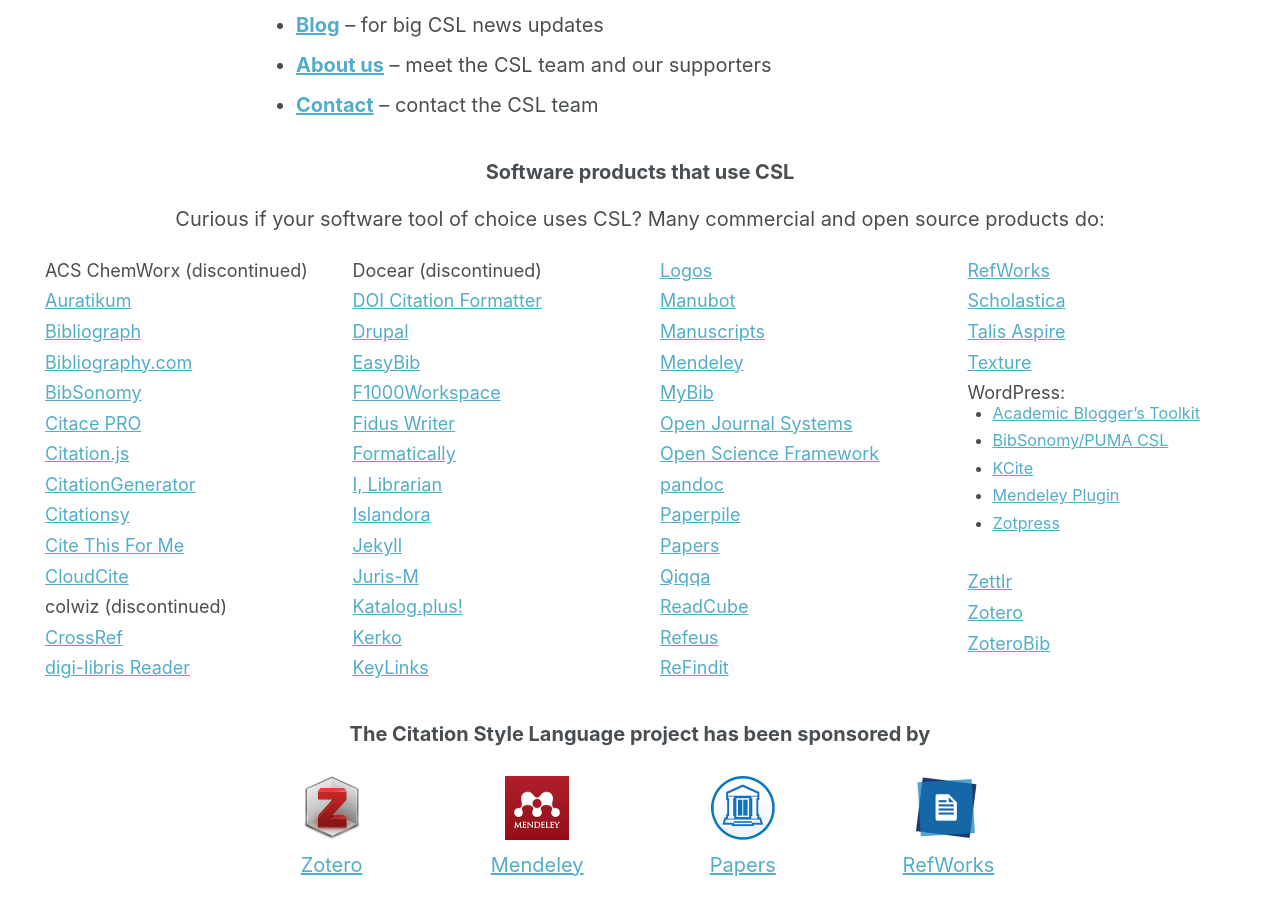
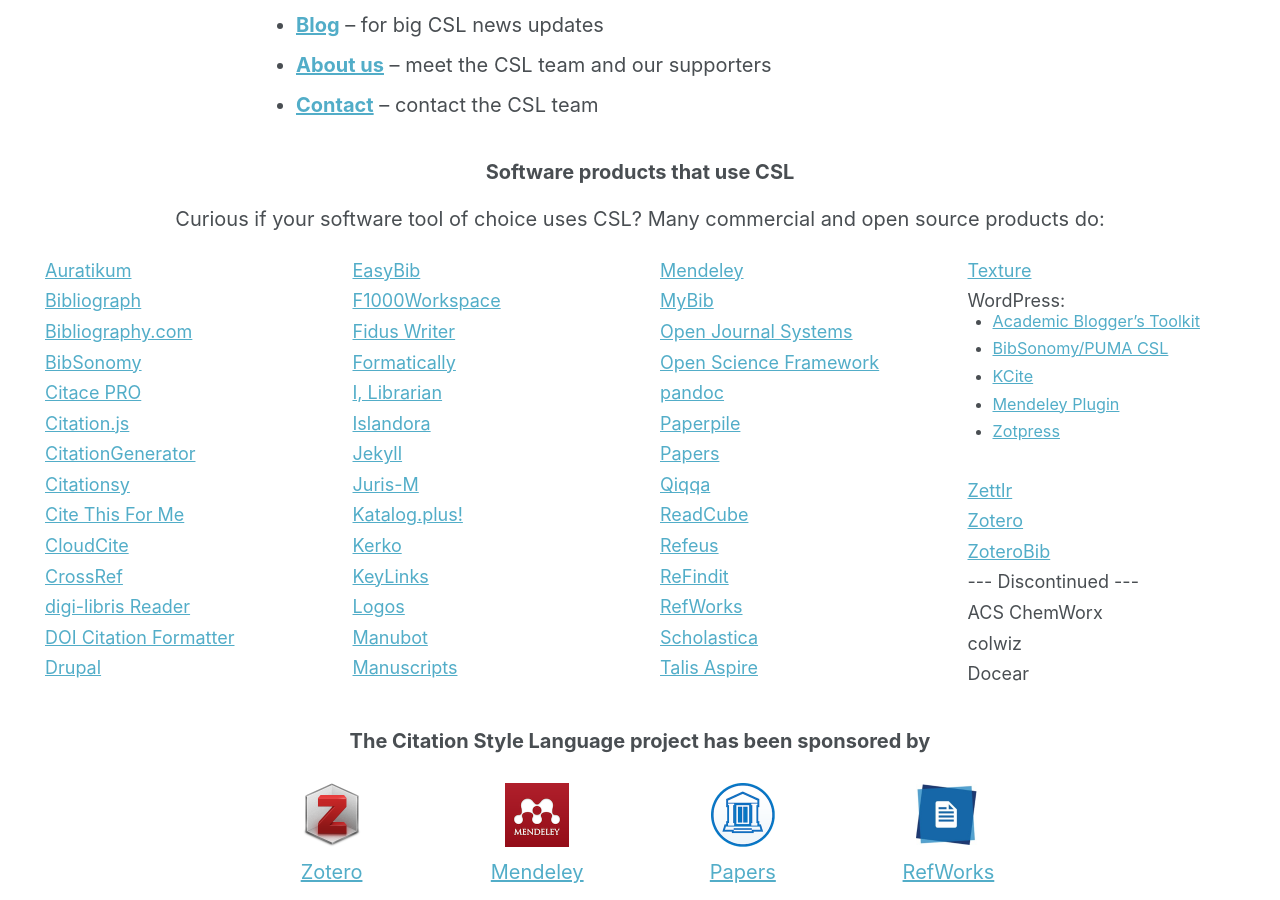
Before and after one commit to citation-style-language/citation-style-language.github.io, a Jekyll site: the page built from _pages/index.md, in a window 1280 px wide and 900 px high, scrolled down 857 px. Built offline with Jekyll 4.4.1, drawn with Linux system fonts in a browser that asks for light colours; the list of posts is cut into pages by our own code; some of the changed lines change nothing that is shown.

Commit message:
Move discontinued CSL products to end listing

```diff
--- a/_pages/index.md
+++ b/_pages/index.md
@@ -8,7 +8,6 @@
 header:
   overlay_color: "#2d98e0"
 multicolumn_list:
-  - title: ACS ChemWorx (discontinued)
   - title: Auratikum
     url: https://auratikum.com/
   - title: Bibliograph
@@ -29,12 +28,10 @@
     url: http://www.citethisforme.com/
   - title: CloudCite
     url: https://cloudcite.net/
-  - title: colwiz (discontinued)
   - title: CrossRef
     url: https://www.crossref.org/
   - title: digi-libris Reader
     url: http://digi-libris.com/
-  - title: Docear (discontinued)
   - title: DOI Citation Formatter
     url: https://citation.crosscite.org/
   - title: Drupal
@@ -115,6 +112,10 @@
     url: https://www.zotero.org/
   - title: ZoteroBib
     url: https://zbib.org/
+  - title: --- Discontinued ---
+  - title: ACS ChemWorx
+  - title: colwiz
+  - title: Docear
 ---
 
 <table style="margin: auto;max-width:768px;"><tr><td><img src="/assets/img/OSS-Vertical@2x.png" height="300px" width="200px"></td><td style="font-size:1.5em;">Proud <a href="https://openpublishingawards.org/index.php/citation-style-language/">recipient</a> of one of the 2019 Open Publishing Awards in the Open Source Software category</td></tr></table>
```
